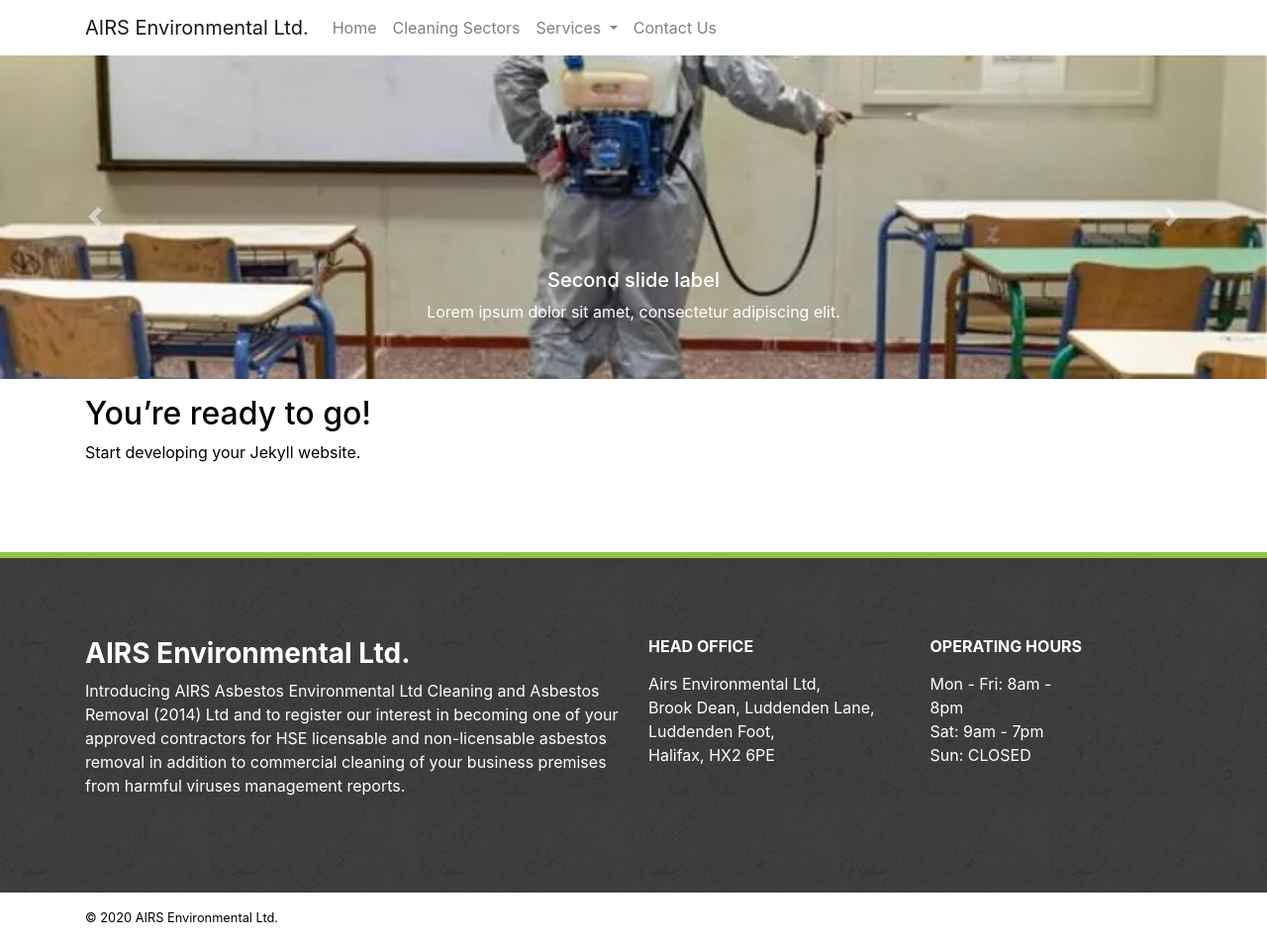
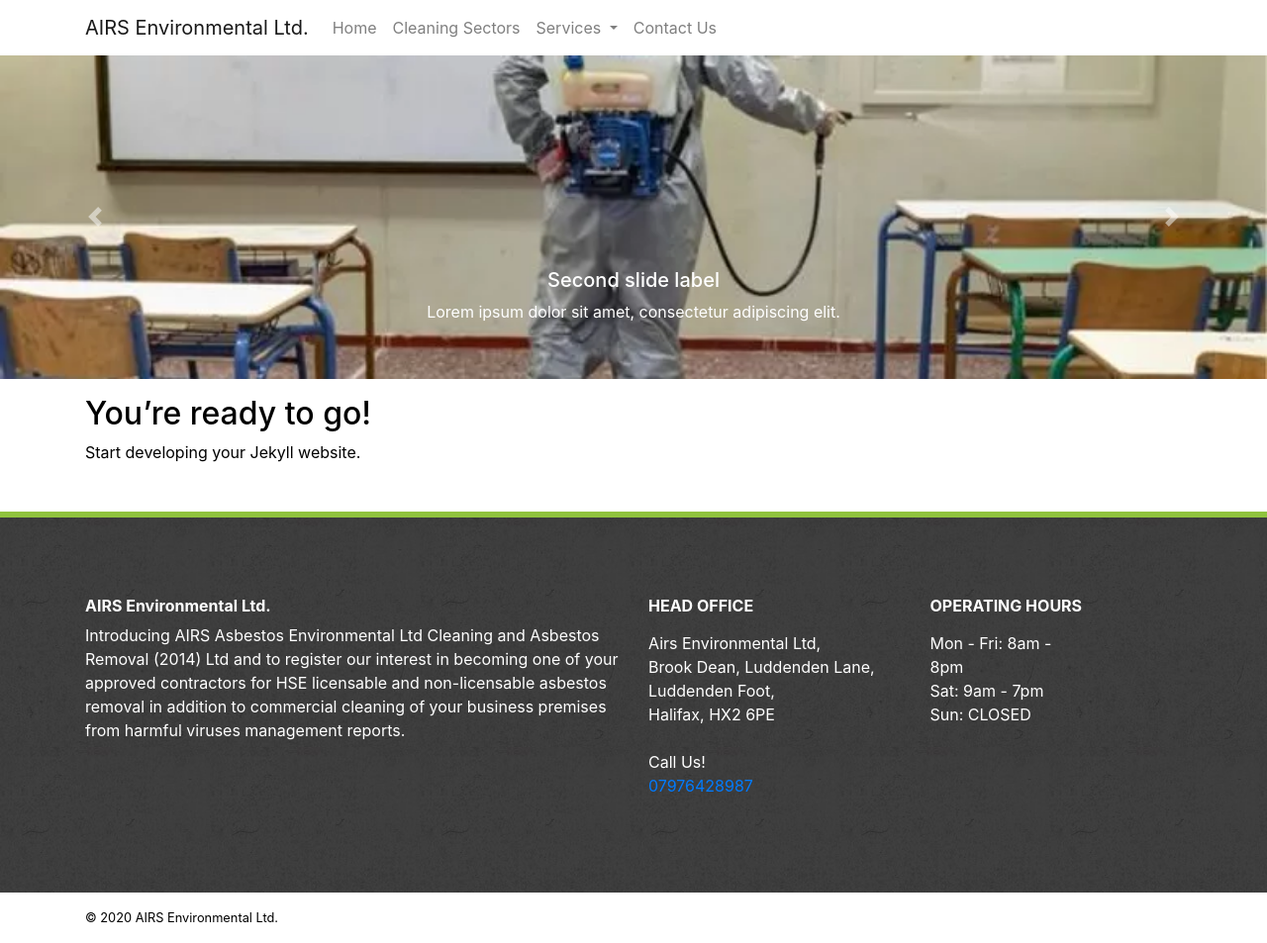
Before and after one commit to adyanmuhammad/airs-2, a Jekyll site: the page built from index.md, in a window 1280 px wide and 953 px high. Shown: the whole window at 99% size. Built offline with Jekyll 4.4.1, drawn with Linux system fonts in a browser that asks for light colours; nearby versions of some CDN libraries.

Commit message:
Add files via upload

```diff
--- a/_includes/footer.html
+++ b/_includes/footer.html
@@ -1,6 +1,6 @@
 <div class="container-fluid p-0"
      style="
-     background-image: url(/assets/img/footer-bg.jpg);
+     background-image: url(https://adyanmuhammad.github.io/airs-2/assets/img/footer-bg.jpg);
      background-repeat: repeat;
      background-position: top left;
      border-top: 6px solid #90c33e;
@@ -9,11 +9,11 @@
   <div class="container px-0 py-3">
     <div class="row px-3 py-5">
       <div class="col-12 col-md-6 col-lg-6 my-3">
-        <h3>
+        <h6>
           <span class="font-weight-bold">
             {{ site.title }}
           </span>
-        </h3>
+        </h6>
         <p class="text-gray-700 mb--3">
           Introducing AIRS Asbestos Environmental Ltd Cleaning and Asbestos Removal (2014) Ltd and to register our interest in becoming one of your approved contractors for HSE licensable and non-licensable asbestos removal in addition to commercial cleaning of your business premises from harmful viruses management reports.
         </p>
@@ -26,7 +26,9 @@
           Airs Environmental Ltd,<br>
           Brook Dean, Luddenden Lane,<br>
           Luddenden Foot,<br>
-          Halifax, HX2 6PE<br>
+          Halifax, HX2 6PE<br><br>
+          Call Us!<br>
+          <a href="tel:{{ site.phone }}">{{ site.phone }}</a>
         </p>
       </div>
       <div class="col-6 col-md-3 col-lg-2 my-3">
```
